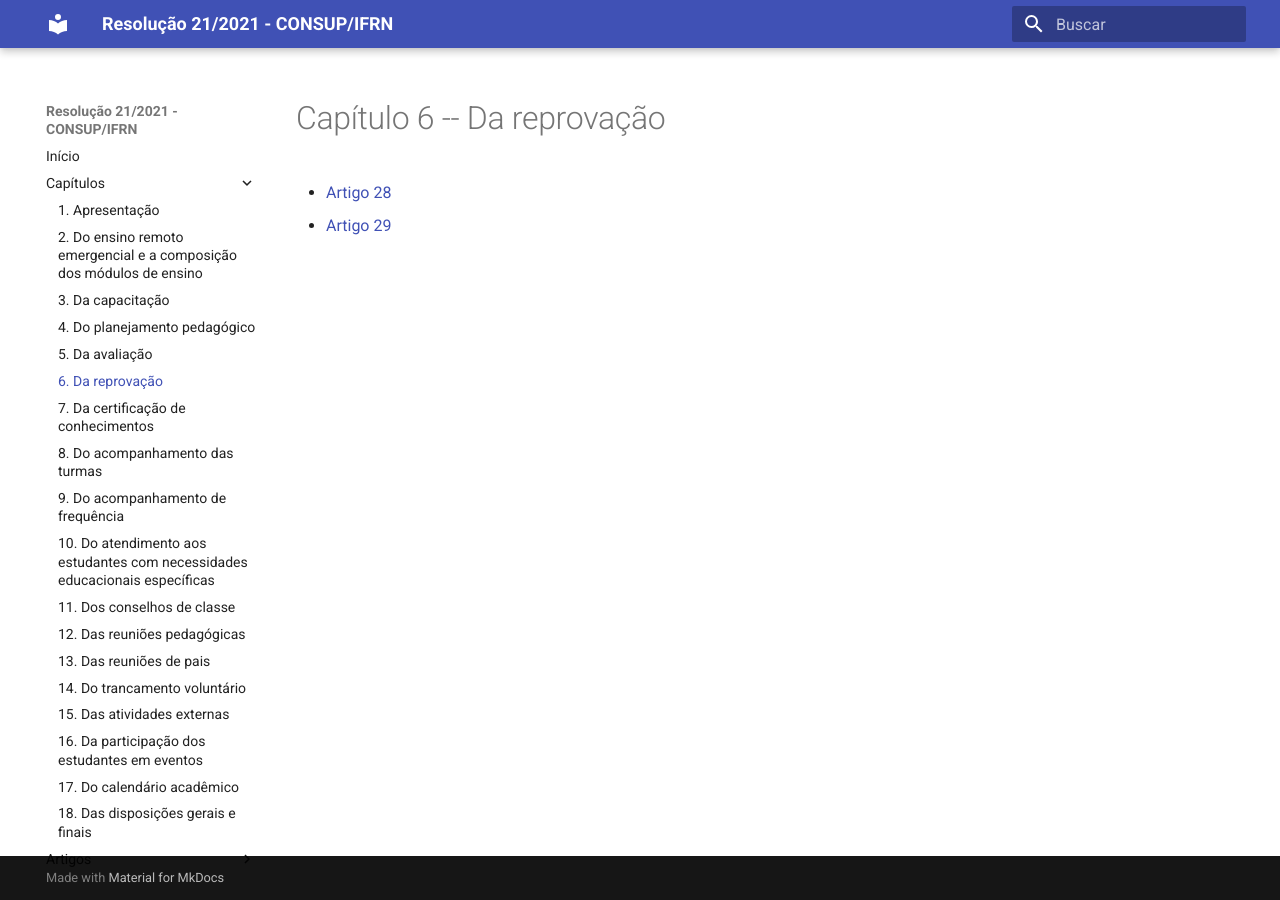
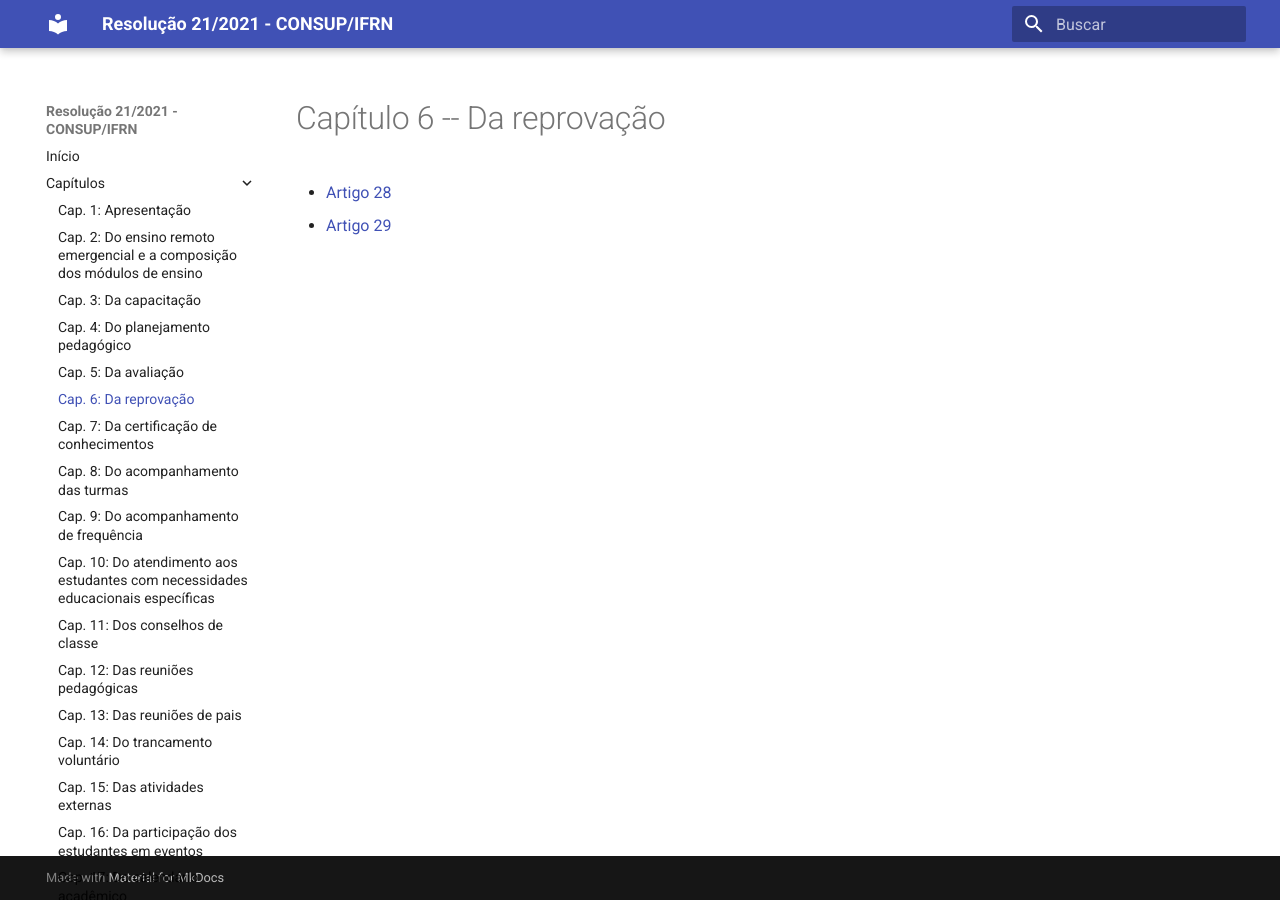
Before and after one commit to portif/ifrn-rn-21-2021, an MkDocs documentation site: the page built from docs/capitulo-6.md, in a window 1280 px wide. Built offline with MkDocs 1.6.1 and Material for MkDocs 9.7.7, drawn with Linux system fonts in a browser that asks for light colours; some of the changed lines change nothing that is shown.

Commit message:
Abreviação das palavras artigo e capítulo no menu.

```diff
--- a/mkdocs.yml
+++ b/mkdocs.yml
@@ -1,5 +1,6 @@
 site_name: Resolução 21/2021 - CONSUP/IFRN
 site_author: Instituto Federal de Educação, Ciência e Tecnologia do Rio Grande do Norte
+site_dir:
 
 theme:
   name: material
@@ -8,69 +9,69 @@ theme:
 nav:
   - Início: index.md
   - Capítulos:
-    - 1. Apresentação: capitulo-1.md
-    - 2. Do ensino remoto emergencial e a composição dos módulos de ensino: capitulo-2.md
-    - 3. Da capacitação: capitulo-3.md
-    - 4. Do planejamento pedagógico: capitulo-4.md
-    - 5. Da avaliação: capitulo-5.md
-    - 6. Da reprovação: capitulo-6.md
-    - 7. Da certificação de conhecimentos: capitulo-7.md
-    - 8. Do acompanhamento das turmas: capitulo-8.md
-    - 9. Do acompanhamento de frequência: capitulo-9.md
-    - 10. Do atendimento aos estudantes com necessidades educacionais específicas: capitulo-10.md
-    - 11. Dos conselhos de classe: capitulo-11.md
-    - 12. Das reuniões pedagógicas: capitulo-12.md
-    - 13. Das reuniões de pais: capitulo-13.md
-    - 14. Do trancamento voluntário: capitulo-14.md
-    - 15. Das atividades externas: capitulo-15.md
-    - 16. Da participação dos estudantes em eventos: capitulo-16.md
-    - 17. Do calendário acadêmico: capitulo-17.md
-    - 18. Das disposições gerais e finais: capitulo-18.md
+    - "Cap. 1: Apresentação": capitulo-1.md
+    - "Cap. 2: Do ensino remoto emergencial e a composição dos módulos de ensino": capitulo-2.md
+    - "Cap. 3: Da capacitação": capitulo-3.md
+    - "Cap. 4: Do planejamento pedagógico": capitulo-4.md
+    - "Cap. 5: Da avaliação": capitulo-5.md
+    - "Cap. 6: Da reprovação": capitulo-6.md
+    - "Cap. 7: Da certificação de conhecimentos": capitulo-7.md
+    - "Cap. 8: Do acompanhamento das turmas": capitulo-8.md
+    - "Cap. 9: Do acompanhamento de frequência": capitulo-9.md
+    - "Cap. 10: Do atendimento aos estudantes com necessidades educacionais específicas": capitulo-10.md
+    - "Cap. 11: Dos conselhos de classe": capitulo-11.md
+    - "Cap. 12: Das reuniões pedagógicas": capitulo-12.md
+    - "Cap. 13: Das reuniões de pais": capitulo-13.md
+    - "Cap. 14: Do trancamento voluntário": capitulo-14.md
+    - "Cap. 15: Das atividades externas": capitulo-15.md
+    - "Cap. 16: Da participação dos estudantes em eventos": capitulo-16.md
+    - "Cap. 17: Do calendário acadêmico": capitulo-17.md
+    - "Cap. 18: Das disposições gerais e finais": capitulo-18.md
 
   - Artigos:
-    - 1: art-1.md
-    - 2: art-2.md
-    - 3: art-3.md
-    - 4: art-4.md
-    - 5: art-5.md
-    - 6: art-6.md
-    - 7: art-7.md
-    - 8: art-8.md
-    - 9: art-9.md
-    - 10: art-10.md
-    - 11: art-11.md
-    - 12: art-12.md
-    - 13: art-13.md
-    - 14: art-14.md
-    - 15: art-15.md
-    - 16: art-16.md
-    - 17: art-17.md
-    - 18: art-18.md
-    - 19: art-19.md
-    - 20: art-20.md
-    - 21: art-21.md
-    - 22: art-22.md
-    - 23: art-23.md
-    - 24: art-24.md
-    - 25: art-25.md
-    - 26: art-26.md
-    - 27: art-27.md
-    - 28: art-28.md
-    - 29: art-29.md
-    - 30: art-30.md
-    - 31: art-31.md
-    - 32: art-32.md
-    - 33: art-33.md
-    - 34: art-34.md
-    - 35: art-35.md
-    - 36: art-36.md
-    - 37: art-37.md
-    - 38: art-38.md
-    - 39: art-39.md
-    - 40: art-40.md
-    - 41: art-41.md
-    - 42: art-42.md
-    - 43: art-43.md
-    - 44: art-44.md
-    - 45: art-45.md
-    - 46: art-46.md
+    - Art. 1: art-1.md
+    - Art. 2: art-2.md
+    - Art. 3: art-3.md
+    - Art. 4: art-4.md
+    - Art. 5: art-5.md
+    - Art. 6: art-6.md
+    - Art. 7: art-7.md
+    - Art. 8: art-8.md
+    - Art. 9: art-9.md
+    - Art. 10: art-10.md
+    - Art. 11: art-11.md
+    - Art. 12: art-12.md
+    - Art. 13: art-13.md
+    - Art. 14: art-14.md
+    - Art. 15: art-15.md
+    - Art. 16: art-16.md
+    - Art. 17: art-17.md
+    - Art. 18: art-18.md
+    - Art. 19: art-19.md
+    - Art. 20: art-20.md
+    - Art. 21: art-21.md
+    - Art. 22: art-22.md
+    - Art. 23: art-23.md
+    - Art. 24: art-24.md
+    - Art. 25: art-25.md
+    - Art. 26: art-26.md
+    - Art. 27: art-27.md
+    - Art. 28: art-28.md
+    - Art. 29: art-29.md
+    - Art. 30: art-30.md
+    - Art. 31: art-31.md
+    - Art. 32: art-32.md
+    - Art. 33: art-33.md
+    - Art. 34: art-34.md
+    - Art. 35: art-35.md
+    - Art. 36: art-36.md
+    - Art. 37: art-37.md
+    - Art. 38: art-38.md
+    - Art. 39: art-39.md
+    - Art. 40: art-40.md
+    - Art. 41: art-41.md
+    - Art. 42: art-42.md
+    - Art. 43: art-43.md
+    - Art. 44: art-44.md
+    - Art. 45: art-45.md
+    - Art. 46: art-46.md
```
